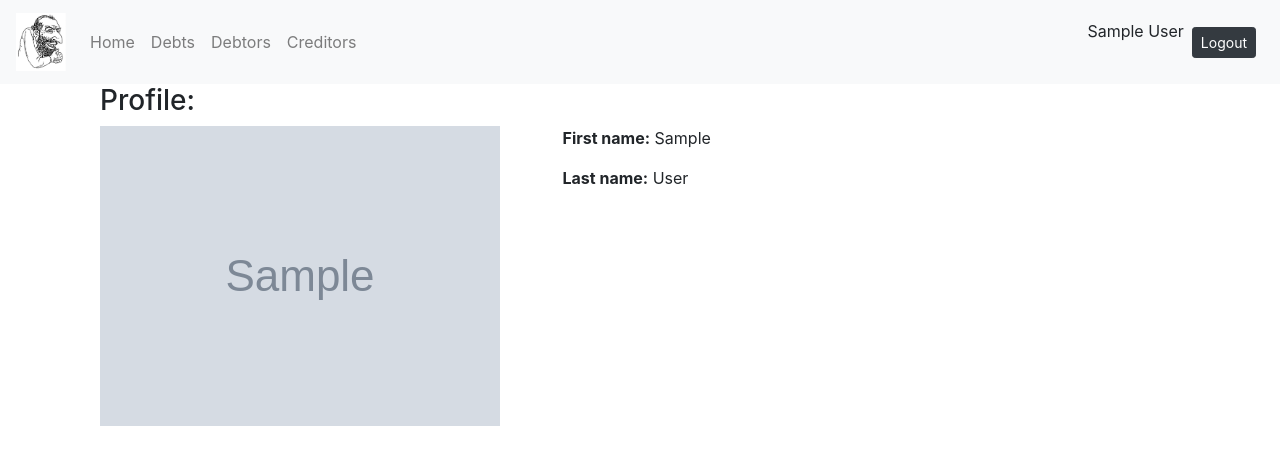
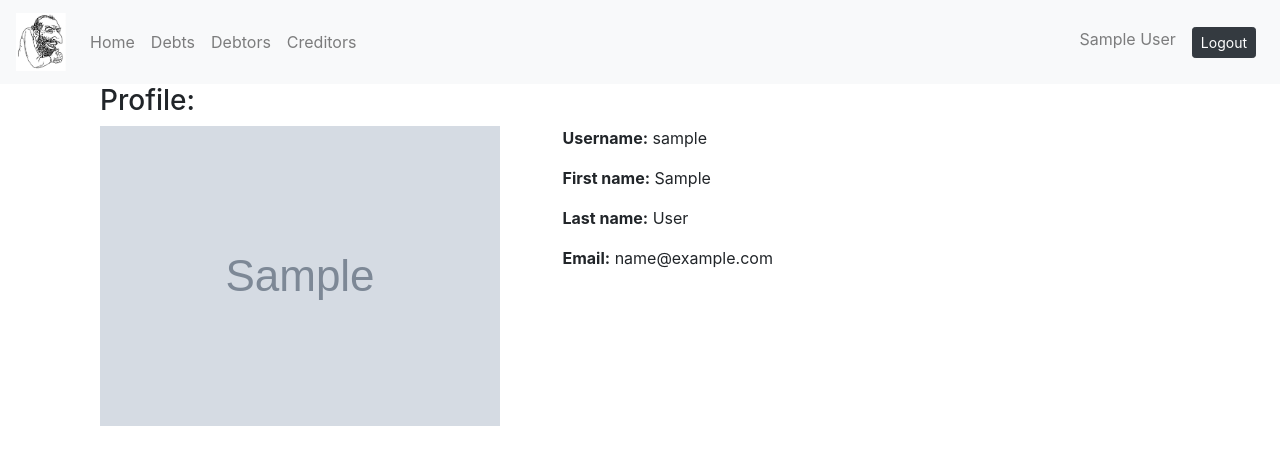
Before and after one commit to granshuniek/who_owes_me, a Django app: page /debt_manager/profile/1 in a window 1280 px wide. Shown: the top 465 px of the page. Run offline with Django 3.2, Linux system fonts and the light colour scheme; a user stored in the database is signed in; tables that the repository leaves empty hold one stand-in row (values such as "Sample post"); grey boxes marked "Sample" are stand-in pictures; some libraries are stand-ins or nearby versions.

Commit message:
Added link to user profile in base_html

```diff
--- a/who_owes_me/debt_manager/models.py
+++ b/who_owes_me/debt_manager/models.py
@@ -28,6 +28,9 @@ class Profile(models.Model):
             super(Profile, self).save(*args, **kwargs)
             self.avatar = saved_image
         super(Profile, self).save(*args, **kwargs)
+
+    def get_absolute_url(self):
+        return reverse('profile-detail', args=[str(self.id)])
 
 class Debtors(models.Model):
     """
--- a/who_owes_me/debt_manager/templates/debt_manager/base_generic.html
+++ b/who_owes_me/debt_manager/templates/debt_manager/base_generic.html
@@ -38,9 +38,7 @@
                 <ul class="nav navbar-nav ml-auto justify-content-end">
                     {% if user.is_authenticated %}
                         <li class="nax-item">
-                                <li class="nax-item">
-                                    {{ user.first_name }} {{ user.last_name }}
-                                </li>
+                            <a class="nav-link" href="{{ user.profile.get_absolute_url }}">{{ user.first_name }} {{ user.last_name }}</a>
                         </li>
                         <li class="nax-item">
                             <a class="nav-link" href="{% url 'logout' %}?next{{ request.path }}">
--- a/who_owes_me/debt_manager/templates/debt_manager/profile_detail.html
+++ b/who_owes_me/debt_manager/templates/debt_manager/profile_detail.html
@@ -7,8 +7,10 @@
             <img id='avatar' src='{{ MEDIA_URL }}/{{ object.avatar }}'>
         </div>
         <div class="col-sm">
+            <p><strong>Username:</strong> {{ object.user.username }}</p>
             <p><strong>First name:</strong> {{ object.user.first_name }}</p>
             <p><strong>Last name:</strong> {{ object.user.last_name }}</p>
+            <p><strong>Email:</strong> {{ object.user.email }}</p>
             {% comment %} <p><strong>Amount of debts:</strong> {{ debts_sums|get_item:object.id }} </p> {% endcomment %}
             {% comment %} <p><strong>Amount of charges:</strong> </p> {% endcomment %}
             {% comment %} <p><strong>Saldo:</strong> </p> {% endcomment %}
```
Lines whose indentation alone changed are shown as unchanged.
